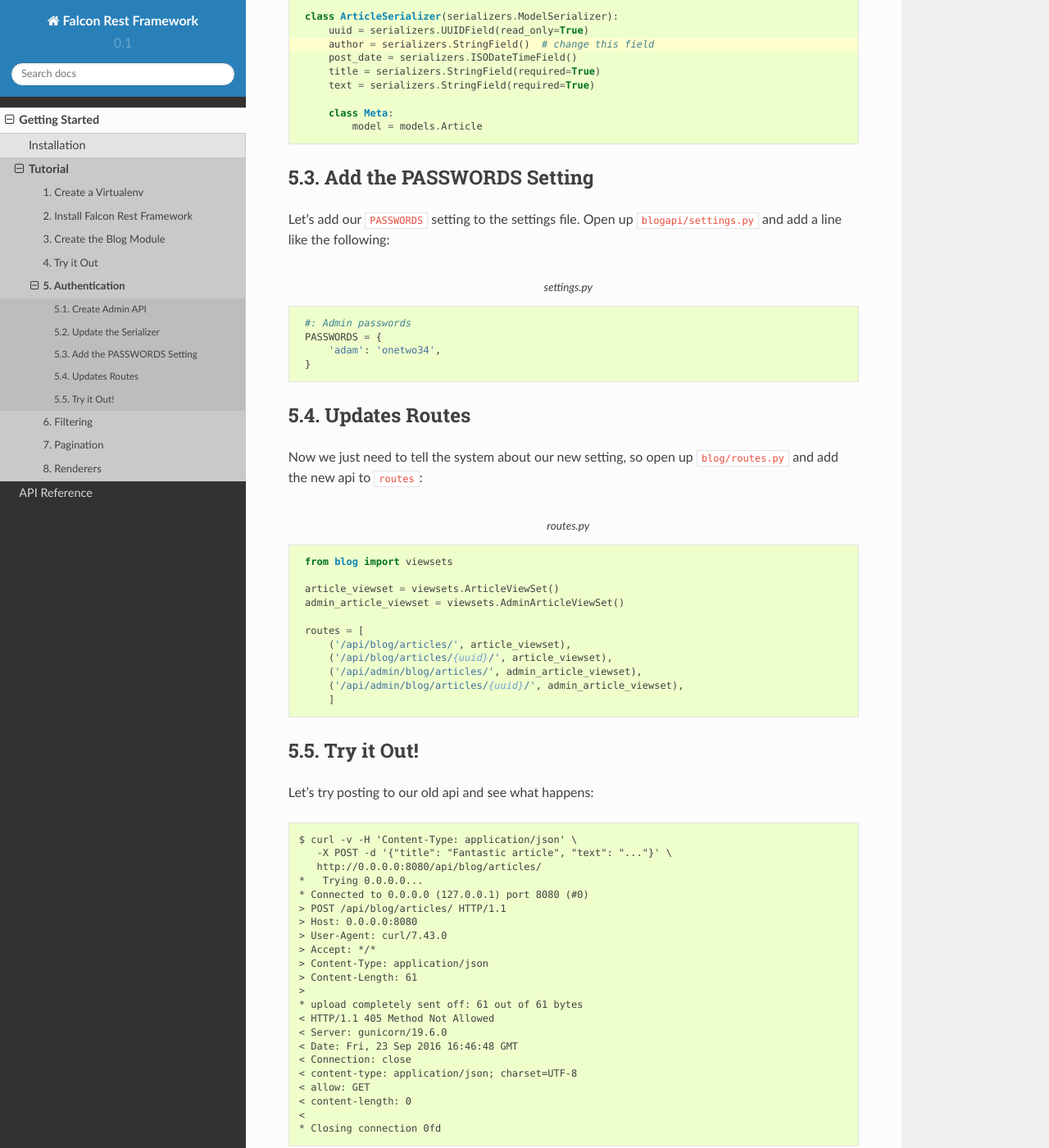
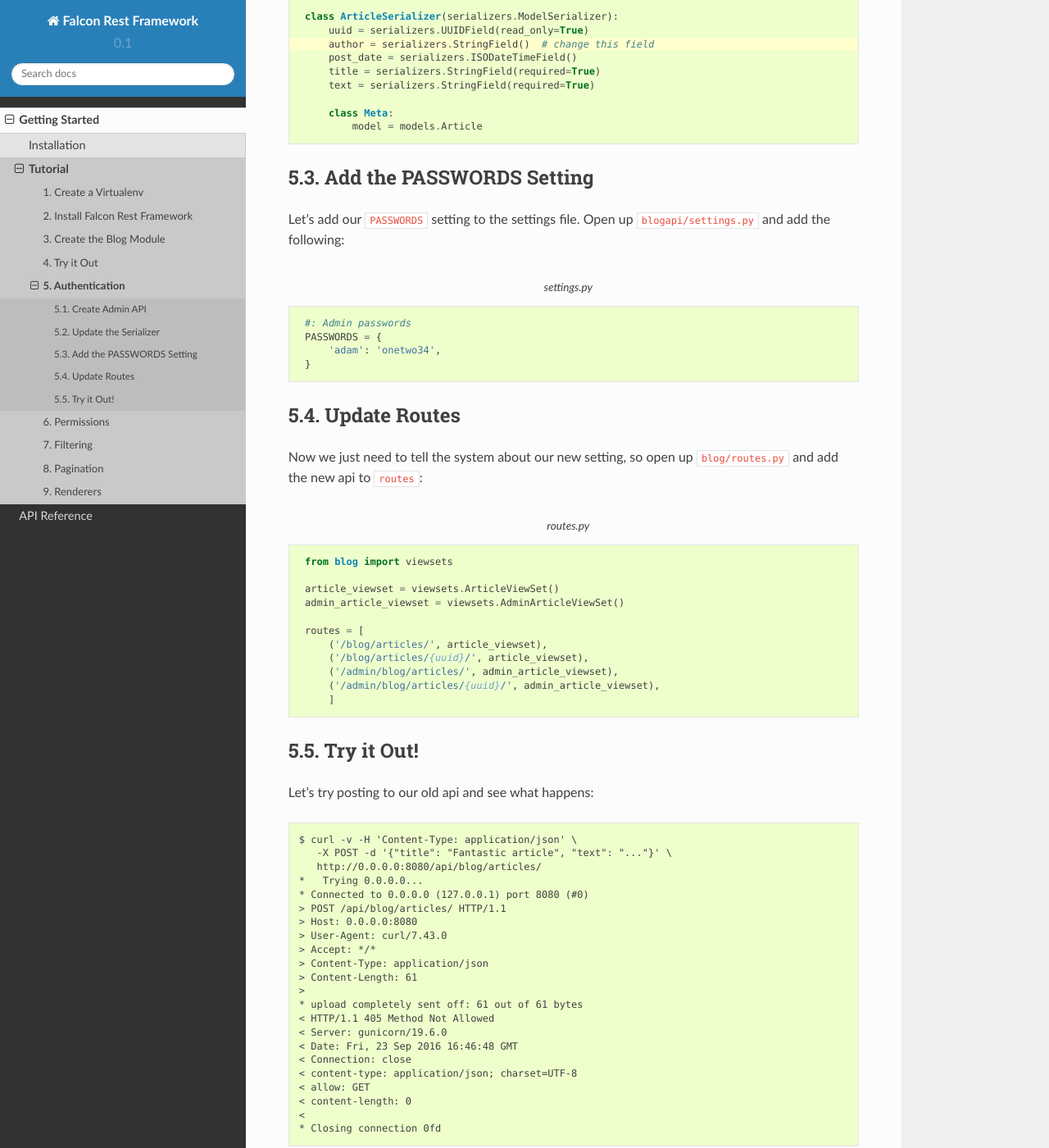
Before and after one commit to synic/frf, a Sphinx documentation site: the page built from docs/tutorial/authentication.rst, in a window 1280 px wide and 1400 px high, scrolled down 1520 px. Shown: the whole window at 82% size. Built offline with Sphinx 7.4.7 and the Read the Docs theme 2.0.0, drawn with Linux system fonts in a browser that asks for light colours.

Commit message:
Finish permission system and docs

```diff
--- a/docs/tutorial/authentication.rst
+++ b/docs/tutorial/authentication.rst
@@ -46,7 +46,7 @@
 
     class AdminArticleViewSet(ArticleViewSet):
         allowed_actions = ('list', 'retrieve', 'update', 'create', 'delete')
-        authentication = [BasicAuthentication(authorize)]
+        authentication = (BasicAuthentication(authorize), )
 
         def create_pre_commit(self, req, obj, **kwargs):
             obj.author = req.context.get('user', 'unknown')
@@ -97,7 +97,7 @@
 -------------------------
 
 Let's add our ``PASSWORDS`` setting to the settings file.  Open up
-``blogapi/settings.py`` and add a line like the following:
+``blogapi/settings.py`` and add the following:
 
 .. code-block:: python
    :caption: settings.py
@@ -107,7 +107,7 @@
         'adam': 'onetwo34',
     }
 
-Updates Routes
+Update Routes
 --------------
 
 Now we just need to tell the system about our new setting, so open up
@@ -122,10 +122,10 @@
     admin_article_viewset = viewsets.AdminArticleViewSet()
 
     routes = [
-        ('/api/blog/articles/', article_viewset),
-        ('/api/blog/articles/{uuid}/', article_viewset),
-        ('/api/admin/blog/articles/', admin_article_viewset),
-        ('/api/admin/blog/articles/{uuid}/', admin_article_viewset),
+        ('/blog/articles/', article_viewset),
+        ('/blog/articles/{uuid}/', article_viewset),
+        ('/admin/blog/articles/', admin_article_viewset),
+        ('/admin/blog/articles/{uuid}/', admin_article_viewset),
         ]
 
 Try it Out!
--- a/docs/tutorial/tutorial.rst
+++ b/docs/tutorial/tutorial.rst
@@ -16,6 +16,7 @@
    firstmodule
    tryit
    authentication
+   permissions
    filters
    pagination
    renderers
```
Also changed, not shown: docs/tutorial/permissions.rst (added, +100 -0 lines), 6 other files.
